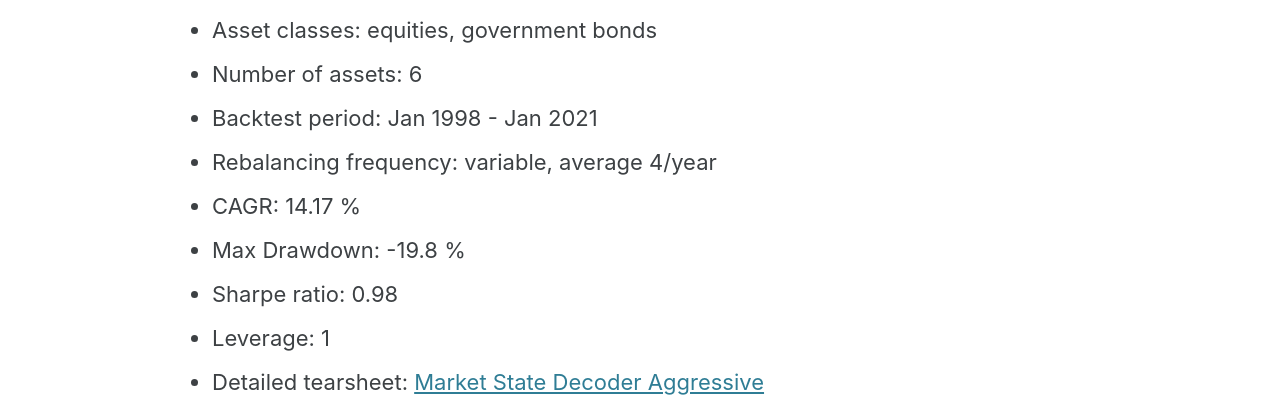
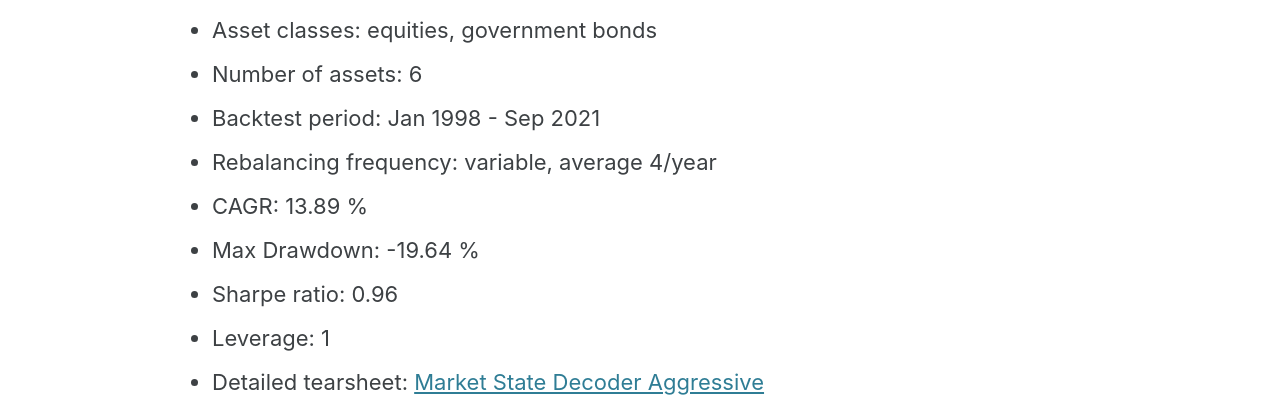
Before and after one commit to IthacaResearch/ithacaresearch.github.io, a Jekyll site: the page built from _posts/2020-10-02-Market-State-Decoder-Aggressive.md, in a window 1280 px wide and 900 px high, scrolled down 692 px. Shown: the part 155-552 px from the top of the window. Built offline with Jekyll 4.4.1, drawn with Linux system fonts in a browser that asks for light colours; cached includes are drawn as plain includes.

Commit message:
Update 2020-10-02-Market-State-Decoder-Aggressive.md

```diff
--- a/_posts/2020-10-02-Market-State-Decoder-Aggressive.md
+++ b/_posts/2020-10-02-Market-State-Decoder-Aggressive.md
@@ -19,11 +19,11 @@ There are two versions of this strategy; the one described on this page is named
 #### Strategy details
 * Asset classes: equities, government bonds
 * Number of assets: 6
-* Backtest period: Jan 1998 - Jan 2021
+* Backtest period: Jan 1998 - Sep 2021
 * Rebalancing frequency: variable, average 4/year
-* CAGR: 14.17 %
-* Max Drawdown: -19.8 %
-* Sharpe ratio: 0.98
+* CAGR: 13.89 %
+* Max Drawdown: -19.64 %
+* Sharpe ratio: 0.96
 * Leverage: 1
 * Detailed tearsheet: [Market State Decoder Aggressive](/tearsheets/MarketStateDecoderAggressive.html)
 
```
